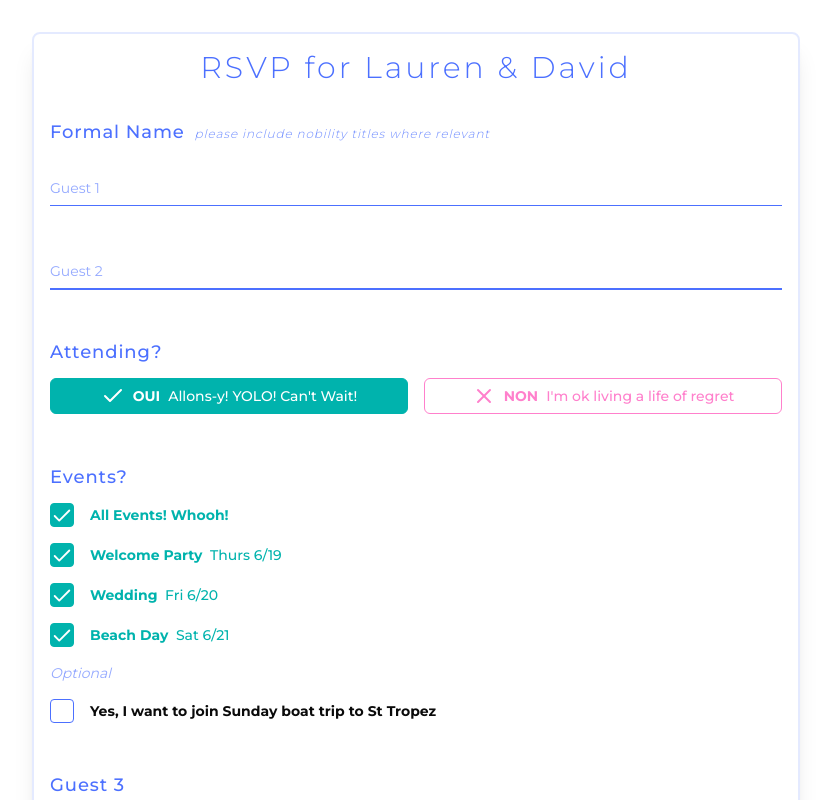
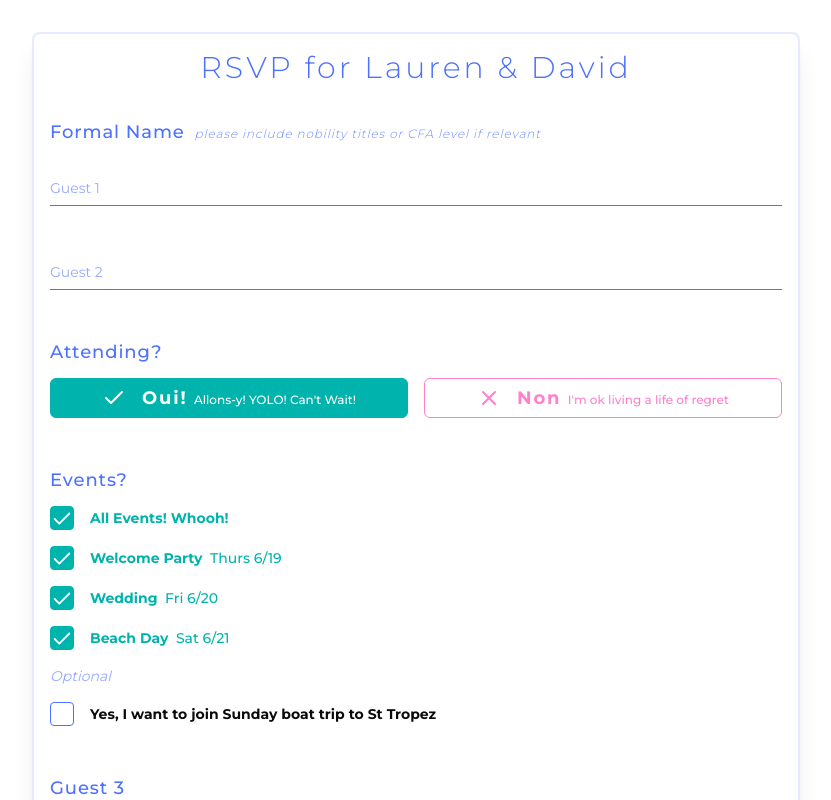
Before and after one commit to DavidMcDoughnut/mcdonutsanims, a Next.js app: page /rsvpv1 in a window 1280 px wide. Shown: the top 800 px of the page, without its empty margins (224-1055 px from the left). Built offline with nearby package versions, Linux system fonts and the light colour scheme; no server answers.

Commit message:
btn polish

```diff
--- a/src/app/rsvpv1/page.tsx
+++ b/src/app/rsvpv1/page.tsx
@@ -150,7 +150,7 @@ export default function RSVPPage() {
                 name="name1"
                 render={({ field }: { field: FieldType }) => (
                   <FormItem className="space-y-4">
-                    <FormLabel className="text-lg text-blue tracking-wider block pb-2">Formal Name <span className="text-xs font-light text-blue/80 italic"> &nbsp;please include nobility titles where relevant </span></FormLabel>
+                    <FormLabel className="text-lg text-blue tracking-wider block pb-2">Formal Name <span className="text-xs font-light text-blue/80 italic"> &nbsp;please include nobility titles or CFA level if relevant </span></FormLabel>
                     <FormControl>
                       <Input
                         placeholder="Guest 1"
@@ -175,7 +175,7 @@ export default function RSVPPage() {
                       <Input
                         placeholder="Guest 2"
                         {...field}
-                        className="rounded-none border-b-2 border-blue px-0"
+                        className="rounded-none border-b-1.5 border-blue px-0"
                       />
                     </FormControl>
                     <FormMessage className="text-destructive" />
@@ -198,28 +198,34 @@ export default function RSVPPage() {
                         <div className="flex flex-col md:flex-row gap-4 w-full justify-start mx-auto">
                             <div className={cn("group w-full", field.value === "yes" && "selected")}>
                               <Button
-                                variant="radpos"
+                                variant="radpos" size="sm"
                                 className={cn(
-                                  "w-full",
+                                  "w-full h-10",
                                   field.value === "yes" && "bg-green border-green text-white"
                                 )}
                                 onClick={() => field.onChange("yes")}
                               >
-                                <Check className="" />
-                                <span className="font-bold">OUI</span> Allons-y! YOLO! Can't Wait!
+                                <Check className="mr-2" />
+                                <div className="flex items-baseline">
+                                  <span className="font-bold text-lg tracking-widest">Oui!</span>&nbsp;&nbsp;
+                                  <span>Allons-y! YOLO! Can't Wait!</span>
+                                </div>
                               </Button>
                             </div>
                             <div className={cn("group w-full", field.value === "no" && "selected")}>
                               <Button
-                                variant="radneg"
+                                variant="radneg" size="sm"
                                 className={cn(
-                                  "w-full",
-                                  field.value === "no" && "bg-pink border-pink text-white"
+                                  "w-full h-10",
+                                  field.value === "no" && "bg-pink border-pink text-white "
                                 )}
                                 onClick={() => field.onChange("no")}
                               >
-                                <X className="" />
-                                <span className="font-bold">NON</span> I'm ok living a life of regret
+                                <X className="mr-2" />
+                                <div className="flex items-baseline">
+                                  <span className="font-bold text-lg tracking-widest">Non</span>&nbsp;&nbsp;
+                                  <span>I'm ok living a life of regret</span>
+                                </div>
                               </Button>
                             </div>
                         </div>
```
